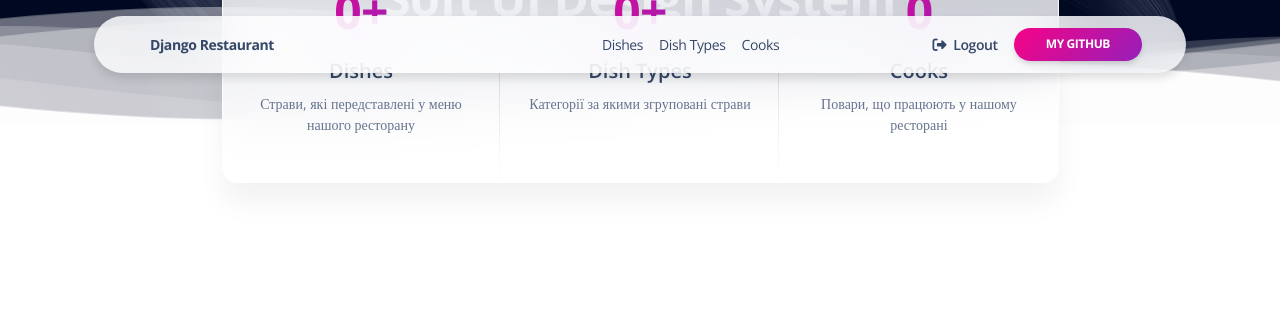
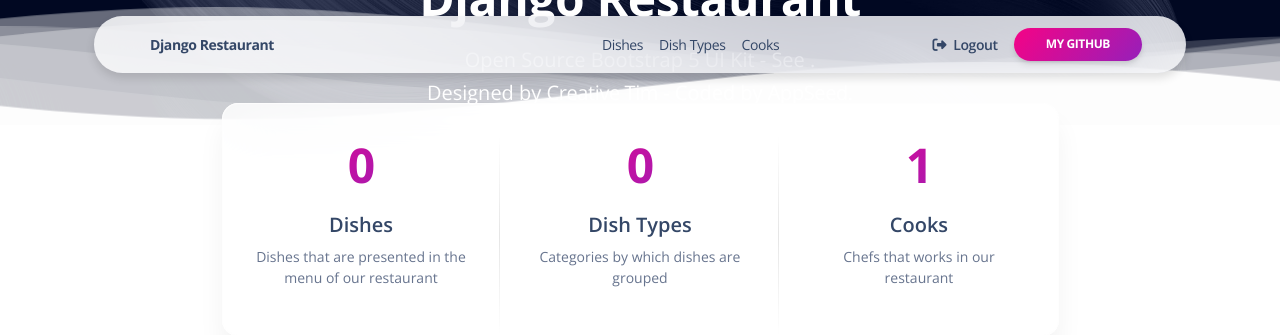
Before and after one commit to YuriiVataschuk/restaurant-menu, a Django app: page / in a window 1280 px wide. Shown: the top 335 px of the page. Run offline with Django 4.2, Linux system fonts and the light colour scheme; the visitor is signed in with stand-in values (Sample User, id 1); data comes from the database, SQL or seed files in the repository; data that the repository does not hold is empty; some libraries are stand-ins or nearby versions.

Commit message:
Frontend added

```diff
--- a/RestaurantProject/urls.py
+++ b/RestaurantProject/urls.py
@@ -21,6 +21,6 @@ from django.urls import path, include
 
 urlpatterns = [
     path("admin/", admin.site.urls),
-    path("", include("restaurant.urls", namespace="restauran")),
+    path("", include("restaurant.urls", namespace="restaurant")),
     path("accounts/", include("django.contrib.auth.urls")),
 ] + static(settings.STATIC_URL, document_root=settings.STATIC_ROOT)
--- a/restaurant/views.py
+++ b/restaurant/views.py
@@ -27,7 +27,7 @@ def index(request) -> render:
     return render(request, "restaurant/index.html", context=context)
 
 
-class DishTypeListView(generic.ListView):
+class DishTypeListView(LoginRequiredMixin, generic.ListView):
     model = DishType
     context_object_name = "dish_types_list"
     template_name = "restaurant/dish_types_list.html"
--- a/static/assets/css/styles.css
+++ b/static/assets/css/styles.css
@@ -1,8 +1,4 @@
 body {
     margin-top: 20px;
+    margin-left: 20px;
 }
-
-.link-to-page {
-    float: right;
-    margin: 0 2px 0 2px;
-}
--- a/templates/includes/navigation.html
+++ b/templates/includes/navigation.html
@@ -19,19 +19,19 @@
               <ul class="navbar-nav navbar-nav-hover ms-lg-12 ps-lg-5 w-100">
 
                     <li>
-                      <a href="{% url 'kitchen:dishes-list' %}" class="nav-link ps-2 d-flex justify-content-between cursor-pointer align-items-center">
+                      <a href="{% url 'restaurant:dishes-list' %}" class="nav-link ps-2 d-flex justify-content-between cursor-pointer align-items-center">
                           Dishes
                       </a>
                     </li>
 
                   <li>
-                    <a href="{% url 'kitchen:dish-types-list' %}" class="nav-link ps-2 d-flex justify-content-between cursor-pointer align-items-center">
+                    <a href="{% url 'restaurant:dish-types-list' %}" class="nav-link ps-2 d-flex justify-content-between cursor-pointer align-items-center">
                       Dish Types
                     </a>
                   </li>
 
                 <li>
-                  <a href="{% url 'kitchen:cooks-list' %}" class="nav-link ps-2 d-flex justify-content-between cursor-pointer align-items-center">
+                  <a href="{% url 'restaurant:cooks-list' %}" class="nav-link ps-2 d-flex justify-content-between cursor-pointer align-items-center">
                     Cooks
                   </a>
                 </li>
@@ -45,7 +45,7 @@
                   </a>
                 </li>
                 <li class="nav-item my-auto ms-3 ms-lg-0">
-                  <a href="#"
+                  <a href="https://github.com/YuriiVataschuk/restaurant-menu"
                      target="_blank"
                      class="btn btn-sm  bg-gradient-primary btn-round mb-0 me-1 mt-2 mt-md-0">My GitHub</a>
                 </li>
--- a/templates/layouts/base-presentation.html
+++ b/templates/layouts/base-presentation.html
@@ -1,6 +1,6 @@
 <!--
 =========================================================
-* Soft UI Design System - v1.0.1
+* Soft UI Design System - v1.0.1 adasd
 =========================================================
 
 * Product Page: https://www.creative-tim.com/product/soft-ui-design-system
@@ -22,7 +22,7 @@ Coded by www.creative-tim.com
   <link rel="canonical" href="https://appseed.us/ui-kit/soft-ui-design-system"/>
 
   <title>
-    Django Soft UI Design System - {% block title %}{% endblock %} | AppSeed
+    Django Restaurant
   </title>
 
   <!--     Fonts and icons     -->
--- a/templates/registration/logged_out.html
+++ b/templates/registration/logged_out.html
@@ -3,5 +3,5 @@
 {% block content %}
 <p>Logged out!</p>
 
-<a href="{% url 'login'%}">Click here to login again.</a>
+<a href="{% url 'login'%}">Click asdasd here to login again.</a>
 {% endblock %}
--- a/templates/registration/login.html
+++ b/templates/registration/login.html
@@ -10,6 +10,9 @@
 {% block content %}
 
 {#  {% include "includes/navigation-auth.html" %}#}
+  <br>
+  <br>
+  <br>
 
   <section>
     <div class="page-header section-height-100">
--- a/templates/restaurant/cook_detail.html
+++ b/templates/restaurant/cook_detail.html
@@ -3,11 +3,11 @@
 {% block content %}
   <h1>
     Username: {{ cook.username }}
-    <a href="{% url 'kitchen:cook-delete' pk=driver.id %}" class="btn btn-danger link-to-page">
+    <a href="{% url 'restaurant:cook-delete' pk=driver.id %}" class="btn btn-danger link-to-page">
       Delete
     </a>
 
-    <a href="{% url 'kitchen:cook-update' pk=driver.id %}" class="btn btn-secondary link-to-page">
+    <a href="{% url 'restauran:cook-create' pk=driver.id %}" class="btn btn-secondary link-to-page">
       Update experience
     </a>
   </h1>
--- a/templates/restaurant/index.html
+++ b/templates/restaurant/index.html
@@ -1,23 +1,7 @@
-{#{% extends "base.html" %}#}
-{##}
-{#{% block content %}#}
-{#    <h1>Django Restaurant Home</h1>#}
-{#    <p>Welcome to The Best Django Restaurant!</p>#}
-{##}
-{#    <p>The Restaurant service has the following record counts:</p>#}
-{#    <ul>#}
-{#        <li><strong>Dishes:</strong> {{ num_dishes }}</li>#}
-{#        <li><strong>Cooks:</strong> {{ num_cooks }}</li>#}
-{#        <li><strong>Dishes Types:</strong> {{ num_dish_types }}</li>#}
-{#    </ul>#}
-{##}
-{#{% endblock %}#}
-
 {% extends 'layouts/base-presentation.html' %}
 
 {% block title %} Presentation {% endblock title %}
 
-<!-- Specific CSS goes HERE -->
 {% block stylesheets %}{% endblock stylesheets %}
 
 {% block body_class %} index-page {% endblock body_class %}
@@ -31,10 +15,10 @@
           <div class="col-lg-7 text-center mx-auto">
             <h1 class="text-white pt-3 mt-n5">
               <a class="text-white" target="_blank"
-                 href="https://appseed.us/ui-kit/soft-ui-design-system">Soft UI Design System</a>
+                 href="https://appseed.us/ui-kit/soft-ui-design-system">Django Restaurant</a>
             </h1>
             <p class="lead text-white mt-3">
-              Open Source Bootstrap 5 UI Kit - See <a class="text-white" href="/">Presentation</a>.
+              Open Source Bootstrap 5 UI Kit - See <a class="text-white" href="/"></a>.
               <br />
               Designed by <a class="text-white" target="_blank" href="https://bit.ly/3fKQZaL" target="_blank">Creative Tim</a>
               - Coded by <a class="text-white" target="_blank" href="https://appseed.us" target="_blank">AppSeed</a>.
@@ -61,30 +45,36 @@
   </header>
   <section class="pt-3 pb-4" id="count-stats">
     <div class="container">
+      <br>
+      <br>
+      <br>
+      <br>
+      <br>
+      <br>
       <div class="row">
         <div class="col-lg-9 z-index-2 border-radius-xl mt-n10 mx-auto py-3 blur shadow-blur">
           <div class="row">
             <div class="col-md-4 position-relative">
               <div class="p-3 text-center">
-                <h1 class="text-gradient text-primary"><span id="state1" countTo="70">0</span>+</h1>
+                <h1 class="text-gradient text-primary"><span id="state1" countTo="70">{{ num_dishes }}</span></h1>
                 <h5 class="mt-3">Dishes</h5>
-                <p class="text-sm">Страви, які передставлені у меню нашого ресторану</p>
+                <p class="text-sm">Dishes that are presented in the menu of our restaurant</p>
               </div>
               <hr class="vertical dark">
             </div>
             <div class="col-md-4 position-relative">
               <div class="p-3 text-center">
-                <h1 class="text-gradient text-primary"> <span id="state2" countTo="15">0</span>+</h1>
+                <h1 class="text-gradient text-primary"> <span id="state2" countTo="15">{{ num_dish_types }}</span></h1>
                 <h5 class="mt-3">Dish Types</h5>
-                <p class="text-sm">Категорії за якими згруповані страви</p>
+                <p class="text-sm">Categories by which dishes are grouped</p>
               </div>
               <hr class="vertical dark">
             </div>
             <div class="col-md-4">
               <div class="p-3 text-center">
-                <h1 class="text-gradient text-primary" id="state3" countTo="4">0</h1>
+                <h1 class="text-gradient text-primary" id="state3" countTo="4">{{ num_cooks }}</h1>
                 <h5 class="mt-3">Cooks</h5>
-                <p class="text-sm">Повари, що працюють у нашому ресторані</p>
+                <p class="text-sm">Chefs that works in our restaurant</p>
               </div>
             </div>
           </div>
```
Also changed, not shown: RestaurantProject/settings.py (+3 -41 lines), templates/base.html (+1 -7 lines), templates/includes/sidebar.html (+4 -4 lines), templates/layouts/base-fullscreen.html (+0 -13 lines), templates/restaurant/cook_list.html (+8 -2 lines), templates/restaurant/dish_detail.html (+4 -4 lines), templates/restaurant/dish_list.html (+8 -3 lines), templates/restaurant/dish_types_list.html (+9 -3 lines).
